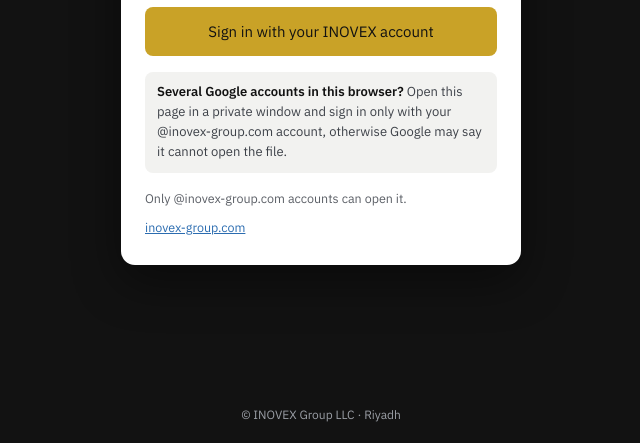
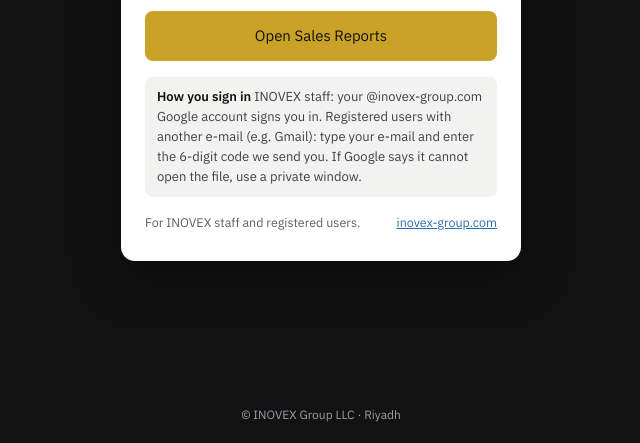
Before and after one commit to smartpioneersusa-beep/inovex-sales, a plain HTML site: page index.html in a window 1280 px wide. Shown: the part 357-800 px from the top of the page, without its empty margins (319-959 px from the left). Drawn offline with nearby package versions, Linux system fonts and the light colour scheme.

Commit message:
Add files via upload

```diff
--- a/config.js
+++ b/config.js
@@ -2,7 +2,7 @@
    The portal is the Google Apps Script web app owned by info@inovex-group.com (company sign-in only).
    After deploying, paste the deployment URL into appUrl (only this line changes for new deployments). */
 window.CASH_CONFIG = {
-  appUrl: 'https://script.google.com/a/macros/inovex-group.com/s/AKfycbzArwzdpMqmPI_9Cn1wXbDtpDKHUybv2TMb0RYbxriL7NK4_Eak-OQ7FQUX4llxAA3v/exec',
+  appUrl: 'https://script.google.com/macros/s/AKfycbzArwzdpMqmPI_9Cn1wXbDtpDKHUybv2TMb0RYbxriL7NK4_Eak-OQ7FQUX4llxAA3v/exec',
   website: 'https://www.inovex-group.com/',
-  version: '1.0.0'
+  version: '1.8.0'
 };
--- a/index.html
+++ b/index.html
@@ -52,27 +52,28 @@
     <h1 id="t">Sales Reports</h1>
     <p id="sub">Weekly RFQs, offers, invoices, collections and customers. Due every Saturday 1:00 PM.</p>
     <div id="choose">
-      <a class="btn" id="go" href="#"><span id="goTxt">Sign in with your INOVEX account</span></a>
+      <a class="btn" id="go" href="#"><span id="goTxt">Open Sales Reports</span></a>
     </div>
     <div id="wait" hidden><div class="spin"></div><p id="msg" style="text-align:center">Opening Sales Reports…</p></div>
-    <div class="tip" id="tip"><b id="tipH">Several Google accounts in this browser?</b> <span id="tipT">Open this page in a private window and sign in only with your <bdi>@inovex-group.com</bdi> account, otherwise Google may say it cannot open the file.</span></div>
-    <div class="small"><span id="who">Only <bdi>@inovex-group.com</bdi> accounts can open it.</span><a id="site" href="https://www.inovex-group.com/">inovex-group.com</a></div>
+    <div class="tip" id="tip"><b id="tipH">How you sign in</b> <span id="tipT">INOVEX staff: your <bdi>@inovex-group.com</bdi> Google account signs you in. Registered users with another e-mail (e.g. Gmail): type your e-mail and enter the 6-digit code we send you. If Google says it cannot open the file, use a private window.</span></div>
+    <div class="small"><span id="who">For INOVEX staff and registered users.</span><a id="site" href="https://www.inovex-group.com/">inovex-group.com</a></div>
   </div>
 </main>
 <footer><span id="foot">© INOVEX Group LLC · Riyadh</span></footer>
 <script src="./config.js"></script>
 <script>
 (function () {
+  if (location.protocol === 'http:' && location.hostname !== 'localhost') { location.replace('https://' + location.host + location.pathname + location.search); return; }
   var C = window.CASH_CONFIG || {}, $ = function (i) { return document.getElementById(i); };
   var get = function (k) { try { return localStorage.getItem(k); } catch (e) { return null; } }, set = function (k, v) { try { localStorage.setItem(k, v); } catch (e) {} };
   var AR = {
     t: 'تقارير المبيعات',
     sub: 'طلبات العروض والعروض والفواتير والتحصيل والعملاء أسبوعياً. التسليم كل سبت الساعة 1:00 ظهراً.',
-    goTxt: 'تسجيل الدخول بحساب إينوفكس',
+    goTxt: 'فتح تقارير المبيعات',
     msg: 'جارٍ فتح تقارير المبيعات…',
-    tipH: 'هل في المتصفح عدة حسابات Google؟',
-    tipT: 'افتح هذه الصفحة في نافذة خاصة وسجّل الدخول بحساب <bdi dir="ltr">@inovex-group.com</bdi> فقط، وإلا قد يظهر Google رسالة بتعذّر فتح الملف.',
-    who: 'حسابات <bdi dir="ltr">@inovex-group.com</bdi> فقط تستطيع فتحه.',
+    tipH: 'طريقة الدخول',
+    tipT: 'موظفو إينوفكس: حساب <bdi dir="ltr">@inovex-group.com</bdi> يُدخلك تلقائياً. المستخدمون المسجلون ببريد آخر (مثل Gmail): اكتب بريدك وأدخل الرمز المكوّن من 6 أرقام الذي نرسله لك. إذا ظهرت رسالة بتعذّر فتح الملف فاستخدم نافذة خاصة.',
+    who: 'لموظفي إينوفكس والمستخدمين المسجلين.',
     foot: '© مجموعة إينوفكس · الرياض'
   };
   var EN = {}; Object.keys(AR).forEach(function (k) { EN[k] = $(k).innerHTML; });
```
Also changed, not shown: README.txt.
